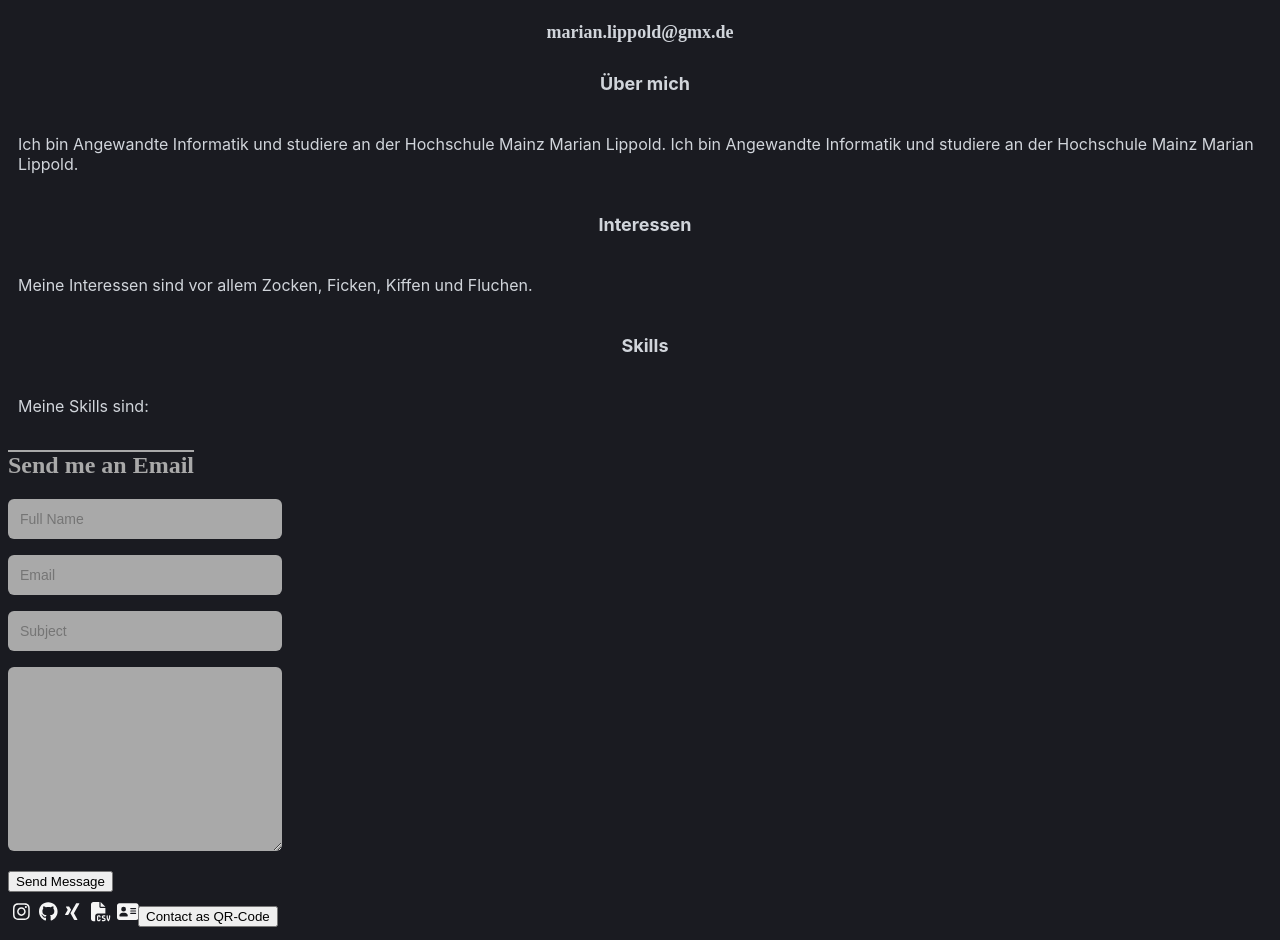
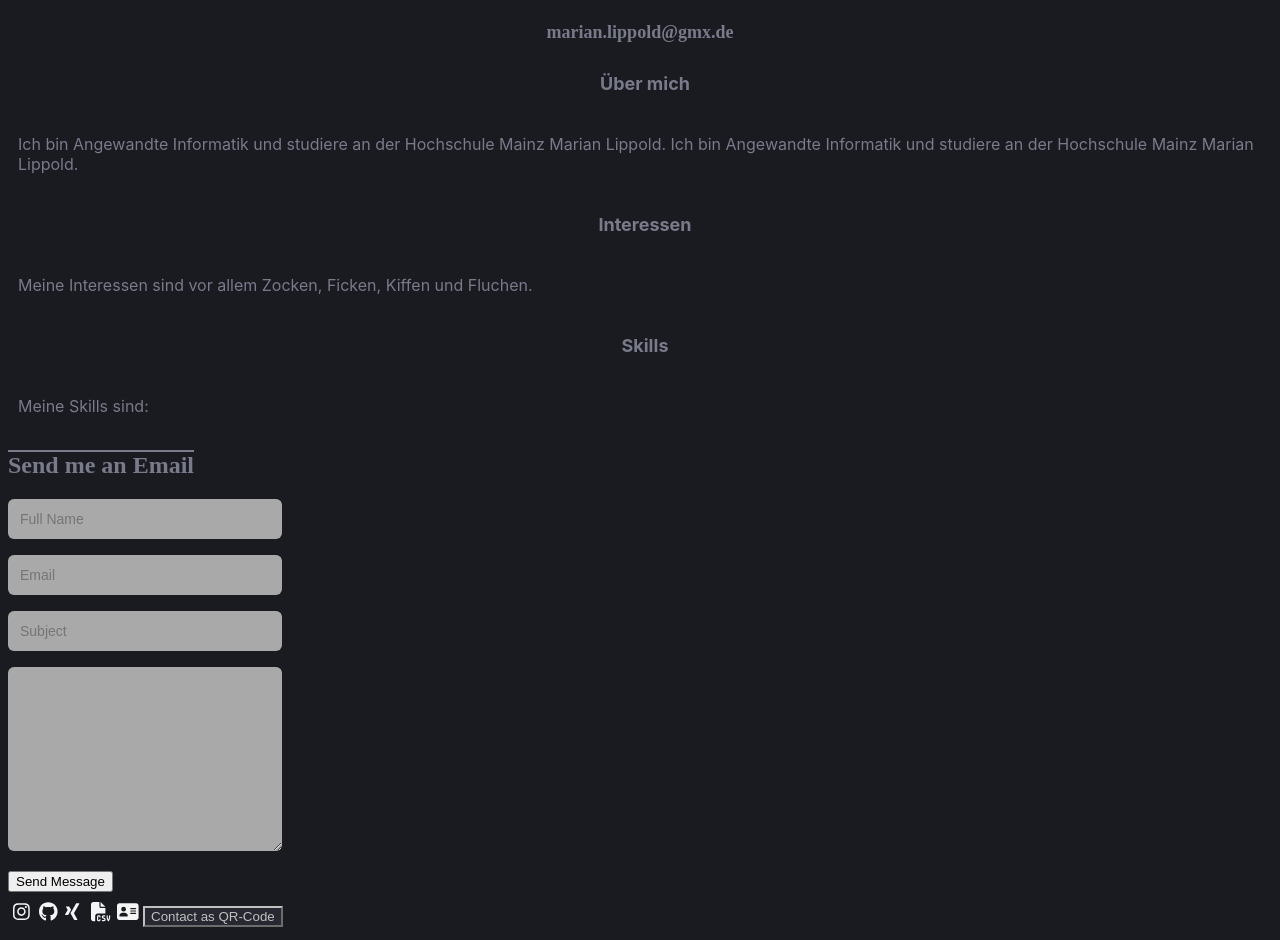
Before and after one commit to marian-l/next.js-general-app, a Next.js app: page /BusinessCard/businessCard in a window 1280 px wide. Shown: the part 700-1640 px from the top of the page. Built offline with nearby package versions, Linux system fonts and the light colour scheme.

Commit message:
added button styles

```diff
--- a/src/styles/business_card_email.module.css
+++ b/src/styles/business_card_email.module.css
@@ -6,7 +6,7 @@
 }
 
 .caption {
-    color: darkgrey;
+    color: #797A8A;
     text-decoration: overline;
 }
 
@@ -25,3 +25,25 @@
     width: 250px;
     font-size: 14px;
 }
+
+.button:hover {
+    color: #272831;
+    background-color: silver;
+    border-color: #272831;
+    margin: 5px;
+    transition:
+        color 1s ease,
+        background-color 1s ease,
+        border-color 1s ease;
+    }
+
+.button:not(:hover) {
+    color: silver;
+    background-color: #272831;
+    border-color: silver;
+    margin: 5px;
+    transition:
+        color 1s ease,
+        background-color 1s ease,
+        border-color 1s ease;
+}
--- a/src/styles/business_card_main.module.css
+++ b/src/styles/business_card_main.module.css
@@ -1,5 +1,5 @@
 .main {
-    color: #DCDCDC;
+    color: #797A8A;
     width: 60%;
     background-color: #272831;
     margin: auto;
@@ -30,7 +30,7 @@
 
 .name, .email, .profession, .description > h4 {
     text-align: center;
-    color: #D1D5DB;
+    color: #797A8A;
     font-size: large;
 }
 
@@ -55,11 +55,11 @@
 .description > h4{
     padding-left: 10px;
     font-family: 'Inter';
-    color: #D1D5DB;
+    color: #797A8A;
 }
 
 .description > p {
     display: inline-block;
     text-align: left;
-    color: #D1D5DB;
+    color: #797A8A;
 }
--- a/src/styles/business_card_social.module.css
+++ b/src/styles/business_card_social.module.css
@@ -12,3 +12,29 @@
     display: inline-flex;
     color: whitesmoke
 }
+
+.qrcode {
+    color: #3E3F4D
+}
+
+.qrbutton:hover {
+    color: #272831;
+    background-color: silver;
+    border-color: #272831;
+    margin: 5px;
+    transition:
+        color 1s ease,
+        background-color 1s ease,
+        border-color 1s ease;
+    }
+
+.qrbutton:not(:hover) {
+    color: silver;
+    background-color: #272831;
+    border-color: silver;
+    margin: 5px;
+    transition:
+        color 1s ease,
+        background-color 1s ease,
+        border-color 1s ease;
+}
```
